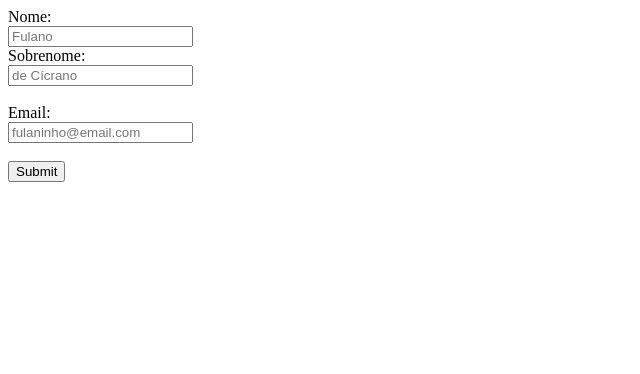
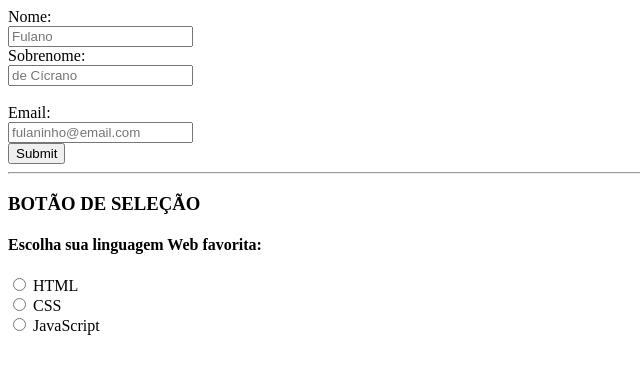
Before and after one commit to roniduarteor/RONALDODUARTE, a plain HTML site: page HTML/form.html in a window 1280 px wide. Shown: the whole page, without its empty margins (0-640 px from the left). Drawn offline with Linux system fonts and the light colour scheme.

Commit message:
Atividades do dia realizadas

```diff
--- a/HTML/form.html
+++ b/HTML/form.html
@@ -20,9 +20,22 @@
         <input type="email" id="email" required placeholder="fulaninho@email.com"><br>
 
 
-        <br><input type="submit">
+        <input type="submit">
 
 
     </form>
+<hr>
+    <h3>BOTÃO DE SELEÇÃO</h3>
+<h4>Escolha sua linguagem Web favorita:</h4>
+    <form>
+        <input type="radio" id="html" name="linguagem">
+        <label for="html">HTML</label><br>
+
+        <input type="radio" id="css" name="linguagem">
+        <label for="css">CSS</label><br>
+
+        <input type="radio" id="javascript" name="linguagem">
+        <label for="javascript">JavaScript</label>
+    </form>
 </body>
 </html>
```
